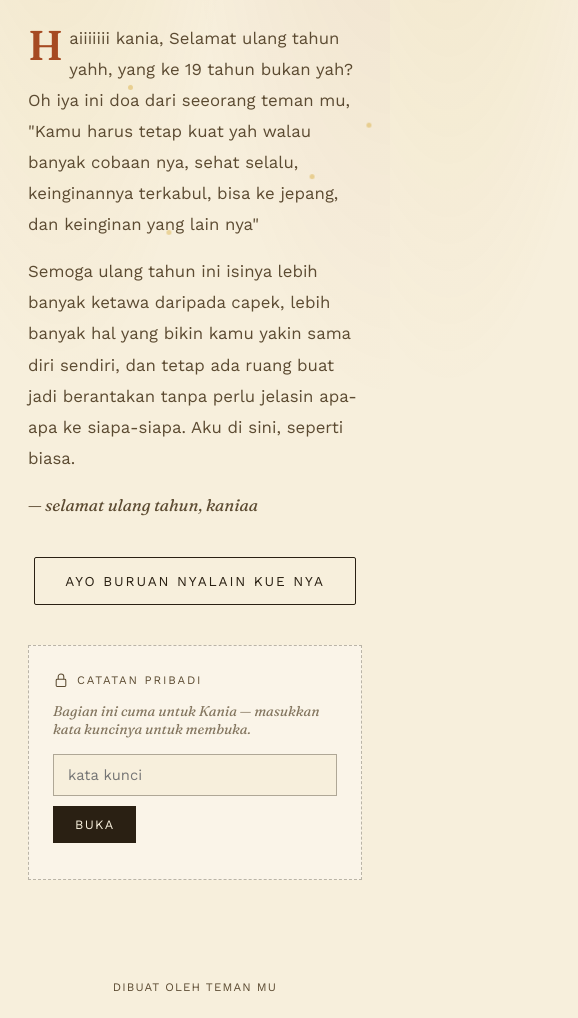
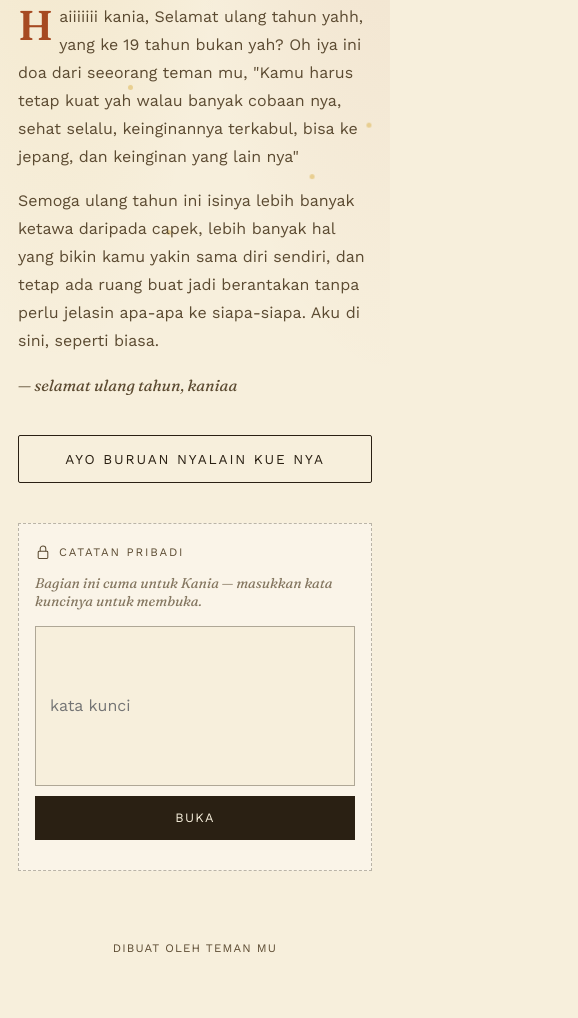
Before and after one commit to kviin-a/ulang-tahun, a plain HTML site: page index.html in a window 390 px wide. Shown: the part 549-1567 px from the top of the page, 578 px wide, since content can reach past the window. After the commit the page ends 1528 px from the top, so only its background shows below. Drawn offline with nearby package versions, Linux system fonts and the light colour scheme.

Commit message:
Update index.html

```diff
--- a/index.html
+++ b/index.html
@@ -19,12 +19,19 @@
     --olive:#707A45;
   }
 
-  *{ box-sizing:border-box; }
+  *{ box-sizing:border-box; -webkit-tap-highlight-color:transparent; }
   ::selection{ background:var(--mustard-soft); color:var(--ink); }
+
+  html{
+    overflow-x:hidden;
+    width:100%;
+  }
 
   body{
     margin:0;
     min-height:100vh;
+    width:100%;
+    max-width:100vw;
     font-family:'Work Sans', sans-serif;
     color:var(--ink);
     background:
@@ -33,6 +40,8 @@
       var(--paper);
     overflow-x:hidden;
     position:relative;
+    -webkit-text-size-adjust:100%;
+    text-size-adjust:100%;
   }
 
   @media (prefers-reduced-motion: reduce){
@@ -306,8 +315,10 @@
     background: transparent;
     border:1px solid var(--ink);
     padding:15px 30px;
+    min-height:48px;
     border-radius:2px;
     cursor:pointer;
+    touch-action:manipulation;
     transition: background 0.25s ease, color 0.25s ease, letter-spacing 0.25s ease;
     opacity:0;
     animation: rise 0.9s cubic-bezier(.22,1,.36,1) 2.75s forwards;
@@ -413,12 +424,15 @@
   .private-input-row input{
     flex:1 1 160px;
     font-family:'Work Sans', sans-serif;
-    font-size:0.92rem;
+    font-size:16px;
     padding:11px 14px;
     border:1px solid rgba(42,32,19,0.35);
     background:var(--paper);
     color:var(--ink);
     outline:none;
+    -webkit-appearance:none;
+    appearance:none;
+    border-radius:0;
   }
   .private-input-row input:focus{ border-color:var(--rust); }
   .private-input-row button{
@@ -430,7 +444,9 @@
     background:var(--ink);
     border:none;
     padding:11px 22px;
+    min-height:44px;
     cursor:pointer;
+    touch-action:manipulation;
     transition: background 0.2s ease;
   }
   .private-input-row button:hover{ background:var(--rust); }
@@ -480,6 +496,38 @@
   #confetti-canvas{
     position:fixed; inset:0; width:100%; height:100%;
     pointer-events:none; z-index:10;
+  }
+
+  /* ---------- mobile fine-tuning ---------- */
+  @media (max-width:480px){
+    main{
+      padding: 56px 18px 70px;
+    }
+    .card p{
+      font-size:1rem;
+      line-height:1.75;
+    }
+    .private-wrap{
+      padding: 20px 16px;
+    }
+    .private-input-row{
+      flex-direction:column;
+    }
+    .private-input-row button{
+      width:100%;
+    }
+    .btn-row .cake-btn{
+      width:100%;
+    }
+    .secret-note{
+      top:16px;
+      padding:16px 16px 14px;
+    }
+  }
+
+  @media (hover:none){
+    .cake-btn:hover{ background:transparent; color:var(--ink); letter-spacing:0.14em; }
+    .cake-btn:active{ background:var(--ink); color:var(--paper); }
   }
 </style>
 </head>
@@ -735,12 +783,24 @@
     document.body.appendChild(m);
   }
 
-  /* ---- refined confetti: thin paper-strip particles ---- */
+  /* ---- refined confetti: thin paper-strip particles (HDPI-aware) ---- */
   const canvas = document.getElementById('confetti-canvas');
   const ctx = canvas.getContext('2d');
-  function resize(){ canvas.width = window.innerWidth; canvas.height = window.innerHeight; }
+  let logicalWidth = window.innerWidth;
+  let logicalHeight = window.innerHeight;
+  function resize(){
+    const dpr = window.devicePixelRatio || 1;
+    logicalWidth = window.innerWidth;
+    logicalHeight = window.innerHeight;
+    canvas.width = logicalWidth * dpr;
+    canvas.height = logicalHeight * dpr;
+    canvas.style.width = logicalWidth + 'px';
+    canvas.style.height = logicalHeight + 'px';
+    ctx.setTransform(dpr,0,0,dpr,0,0);
+  }
   resize();
   window.addEventListener('resize', resize);
+  window.addEventListener('orientationchange', resize);
 
   let particles = [];
   const colors = ['#C9971F','#A64A22','#707A45','#2A2013','#DDB552'];
@@ -748,8 +808,8 @@
   function burstConfetti(){
     for(let i=0;i<60;i++){
       particles.push({
-        x: canvas.width/2 + (Math.random()-0.5)*80,
-        y: canvas.height*0.32,
+        x: logicalWidth/2 + (Math.random()-0.5)*80,
+        y: logicalHeight*0.32,
         vx: (Math.random()-0.5)*7,
         vy: (Math.random()-1.1)*7,
         w: 3+Math.random()*3,
@@ -763,7 +823,7 @@
   }
 
   function animate(){
-    ctx.clearRect(0,0,canvas.width,canvas.height);
+    ctx.clearRect(0,0,logicalWidth,logicalHeight);
     particles.forEach(p=>{
       p.x += p.vx;
       p.y += p.vy;
@@ -778,7 +838,7 @@
       ctx.fillRect(-p.w/2,-p.h/2,p.w,p.h);
       ctx.restore();
     });
-    particles = particles.filter(p=>p.y < canvas.height+40 && p.life < 220);
+    particles = particles.filter(p=>p.y < logicalHeight+40 && p.life < 220);
     requestAnimationFrame(animate);
   }
   animate();
```
